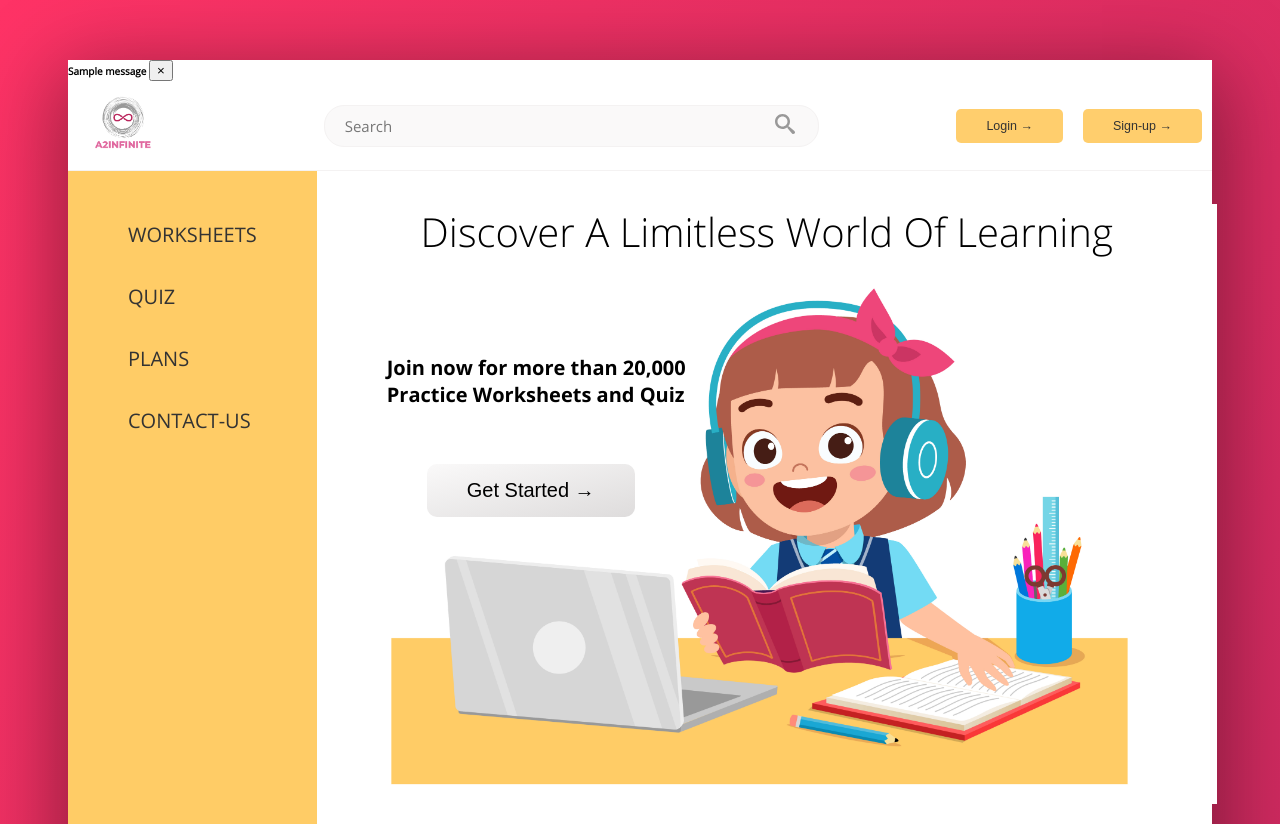
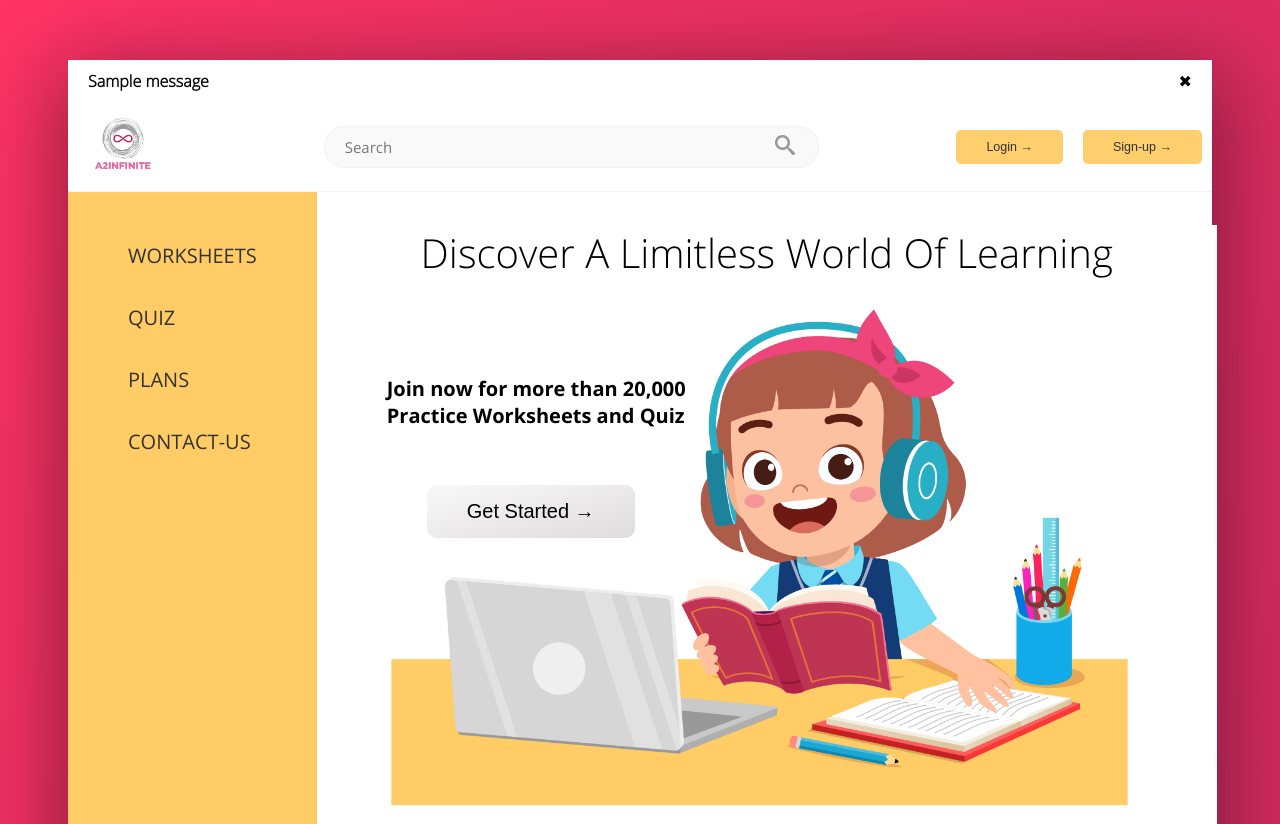
Before and after one commit to bhavvyachugh/A2INFINITE, a Django app: page / in a window 1280 px wide. Shown: the top 824 px of the page. Run offline with Django 3.2, Linux system fonts and the light colour scheme; tables that the repository leaves empty hold one stand-in row (values such as "Sample post"); one stand-in notice (Sample message) is shown.

Commit message:
done alet message

```diff
--- a/a2infinity/home/views.py
+++ b/a2infinity/home/views.py
@@ -23,7 +23,7 @@ def handleSignup(request):
         myuser = User.objects.create_user(username, email, pass1)
         myuser.school = school
         myuser.save()
-        messages.success(request, "Your account has been created")
+        messages.success(request, "Your account has been created successfully")
         return redirect('home')
 
         #Password confirmation
@@ -45,7 +45,7 @@ def handleLogin(request):
 
     if user is not None:
         login(request, user)
-        messages.success(request, "Successfully Loged in")
+        messages.success(request, "Successfully Loged-in")
         return redirect('home')
 
 
@@ -63,6 +63,6 @@ def handleLogin(request):
 
 def handleLogout(request):
     logout(request)
-    messages.success(request, "Successfully Loged out")
+    messages.success(request, "Successfully Logged-out")
     return redirect('home')
     return HttpResponse('logout')
--- a/a2infinity/static/css/index.css
+++ b/a2infinity/static/css/index.css
@@ -430,3 +430,25 @@ html {
   .form-overlay__cross-span {
     font-size: 2rem;
     cursor: pointer; }
+
+.alert {
+  display: flex;
+  justify-content: space-between;
+  align-items: center;
+  padding: 1rem 2rem;
+  font-size: 1.6rem;
+  font-family: open-sans-light; }
+  .alert__cross {
+    cursor: pointer; }
+
+.Loged-in {
+  background-color: rgba(153, 247, 153, 0.412);
+  color: #155724; }
+
+.Logged-out {
+  background-color: #f9a4a4;
+  color: #5f0000; }
+
+.successfully {
+  background-color: #ffffb9;
+  color: #7d7d01; }
--- a/a2infinity/static/js/index.js
+++ b/a2infinity/static/js/index.js
@@ -1,17 +1,24 @@
 const loginBtn = document.querySelector('.btn-nav__login');
 const signupBtn = document.querySelector('.btn-nav__signup');
+
 const crossLogin = document.querySelector('.cross-login');
 const crossSignup = document.querySelector('.cross-signup');
+
 const loginFormContainer = document.querySelector('.login-form-container');
 const signupFormContainer = document.querySelector('.signup-form-container');
+
 const welcomeBtn = document.querySelector('.welcome__btn');
 const footerBtn = document.querySelector('.footer__btn');
+
 const formOverlayLinkLogin = document.querySelector(
 	'.form-overlay__link-login'
 );
 const formOverlayLinkSignup = document.querySelector(
 	'.form-overlay__link-signup'
 );
+
+const alertCross = document.querySelector('.alert__cross');
+const alertMessage = document.querySelector('.alert');
 
 function showLoginForm() {
 	loginFormContainer.classList.remove('u-invisible');
@@ -39,6 +46,10 @@ function showHideLogin() {
 	signupFormContainer.classList.remove('u-invisible');
 }
 
+function hideAlertMessage() {
+	alertMessage.classList.add('u-invisible');
+}
+
 loginBtn.addEventListener('click', showLoginForm);
 signupBtn.addEventListener('click', showSighupForm);
 
@@ -50,3 +61,5 @@ footerBtn.addEventListener('click', showSighupForm);
 
 formOverlayLinkLogin.addEventListener('click', showHideSignup);
 formOverlayLinkSignup.addEventListener('click', showHideLogin);
+
+alertCross.addEventListener('click', hideAlertMessage);
--- /dev/null
+++ b/a2infinity/static/sass/components/_alert.scss
@@ -0,0 +1,27 @@
+.alert {
+	display: flex;
+	justify-content: space-between;
+	align-items: center;
+	padding: 1rem 2rem;
+	font-size: 1.6rem;
+	font-family: open-sans-light;
+
+	&__cross {
+		cursor: pointer;
+	}
+}
+
+.Loged-in {
+	background-color: rgba(153, 247, 153, 0.412);
+	color: #155724;
+}
+
+.Logged-out {
+	background-color: #f9a4a4;
+	color: #5f0000;
+}
+
+.successfully {
+	background-color: #ffffb9;
+	color: #7d7d01;
+}
--- a/a2infinity/static/sass/index.scss
+++ b/a2infinity/static/sass/index.scss
@@ -9,3 +9,4 @@
 
 @import 'components/btn';
 @import 'components/form-overlay.scss';
+@import 'components/alert';
--- a/a2infinity/templates/html/index.html
+++ b/a2infinity/templates/html/index.html
@@ -11,28 +11,26 @@
 		<link rel="icon" href="../../static/Images/favicon.png" type="image/png" />
 		<!-- --------------------------------- Css --------------------------------- -->
 		<link rel="stylesheet" href="/static/css/index.css" />
+
+		<!-- ----------------------------- javascript ------------------------------ -->
+		{% if user.is_authenticated %}
+		<script type="text/javascript" src="/static/js/logout.js" defer></script>
+		{% else %}
+		<script type="text/javascript" src="/static/js/index.js" defer></script>
+		{% endif %}
 	</head>
+
 	<body class="body">
 		<div class="container">
 			<!-- ------------------------------- header -------------------------------- -->
 			{% if messages %} {% for message in messages %}
-			<div
-				class="alert alert-{{ message.tags }} alert-dismissible fade show my-0"
-				role="alert"
-			>
-				<strong>{{ message }}</strong>
-				<button
-					type="button"
-					class="close"
-					data-dismiss="alert"
-					aria-label="Close"
-				>
-					<span aria-hidden="true">&times;</span>
-				</button>
+			<div class="alert alert-{{message}}">
+				<strong>{{message}}</strong>
+				<span class="alert__cross">&#10006;</span>
 			</div>
 			{% endfor %} {% endif %}
 			<header class="header u-border-bottom">
-				<a href="/templates/index.html">
+				<a href="/">
 					<img
 						src="/static/Images/logo/logo_transparent.png"
 						alt="logo"
@@ -74,7 +72,6 @@
 
 			<div class="content">
 				<!-- ------------------------------- sidebar ------------------------------- -->
-
 				<nav class="sidebar">
 					<ul class="side-nav u-margin-top-large">
 						<li class="side-nav__item">
@@ -339,9 +336,4 @@
 			</div>
 		</div>
 	</body>
-	{% if user.is_authenticated %}
-	<script type="text/javascript" src="/static/js/logout.js"></script>
-	{% else %}
-	<script type="text/javascript" src="/static/js/index.js"></script>
-	{% endif %}
 </html>
```
Also changed, not shown: a2infinity/static/js/logout.js (+7 -0 lines), a2infinity/static/sass/components/_form-overlay.scss (renamed from a2infinity/static/sass/components/form-overlay.scss).
